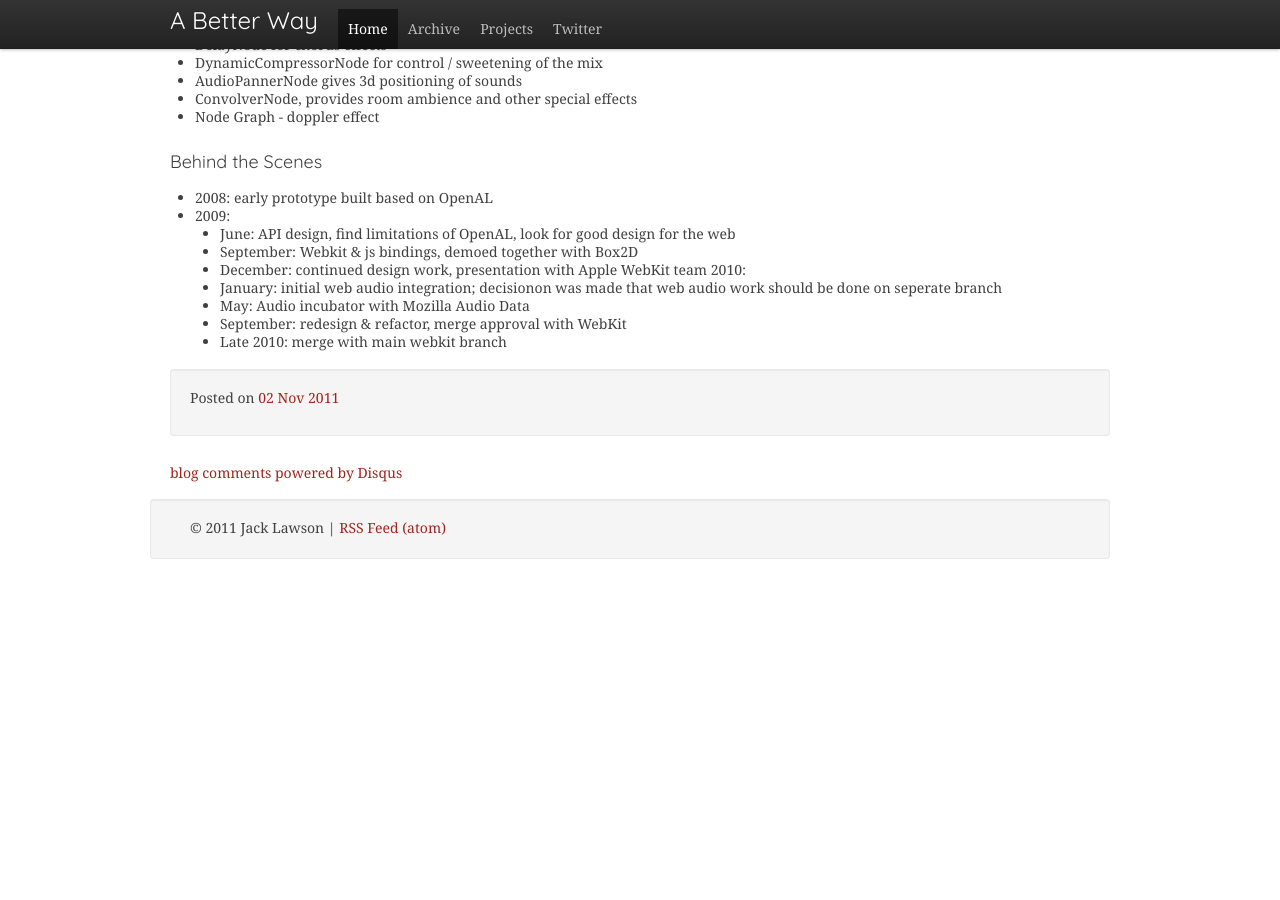
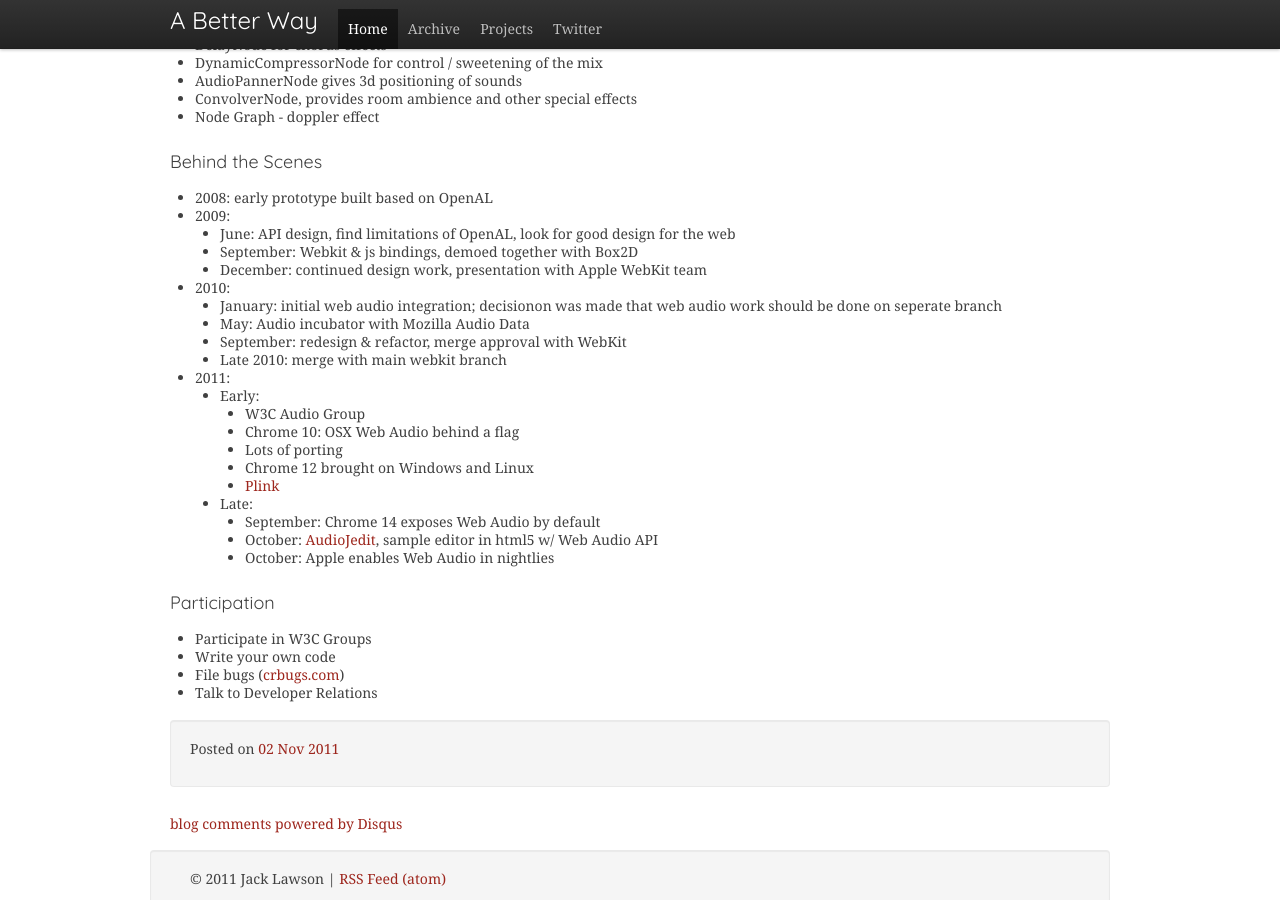
Before and after one commit to ajacksified/ajacksified.github.com, a Jekyll site: the page built from _posts/2011-11-02-new-game-conf-liveblog-2.markdown, in a window 1280 px wide and 900 px high, scrolled down 14709 px. Built offline with Jekyll 4.4.1, drawn with Linux system fonts in a browser that asks for light colours; nearby versions of some CDN libraries; some web fonts are replaced; Markdown is read by kramdown in place of the engine named in the settings; comment, search, counter and statistics services are not loaded; before the commit the page ends 15288 px from its top, so only the background shows below that.

Commit message:
Day 2 - Rachel Blum

```diff
--- a/_posts/2011-11-02-new-game-conf-liveblog-2.markdown
+++ b/_posts/2011-11-02-new-game-conf-liveblog-2.markdown
@@ -835,9 +835,28 @@ Desired features, built into the Audio API
       web
     * September: Webkit &amp; js bindings, demoed together with Box2D
     * December: continued design work, presentation with Apple WebKit team
- 2010:
+* 2010:
     * January: initial web audio integration; decisionon was made that web audio
       work should be done on seperate branch
     * May: Audio incubator with Mozilla Audio Data
     * September: redesign &amp; refactor, merge approval with WebKit
     * Late 2010: merge with main webkit branch
+* 2011:
+    * Early:
+        * W3C Audio Group
+        * Chrome 10: OSX Web Audio behind a flag
+        * Lots of porting
+        * Chrome 12 brought on Windows and Linux
+        * [Plink](http://labs.dinahmoe.com/plink/)
+    * Late:
+        * September: Chrome 14 exposes Web Audio by default
+        * October: [AudioJedit](http://audiojedit.herokuapp.com/), sample
+          editor in html5 w/ Web Audio API
+        * October: Apple enables Web Audio in nightlies
+
+### Participation
+
+* Participate in W3C Groups
+* Write your own code
+* File bugs ([crbugs.com](http://crbugs.com))
+* Talk to Developer Relations
```
